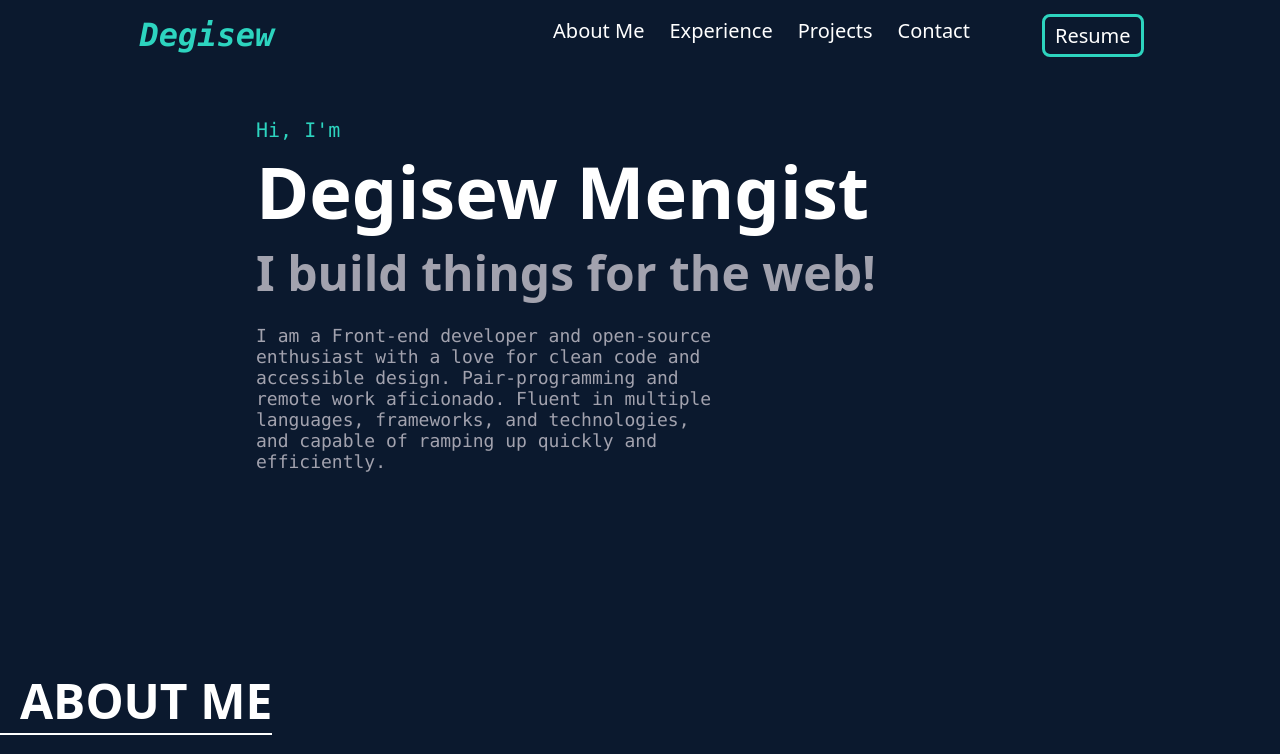
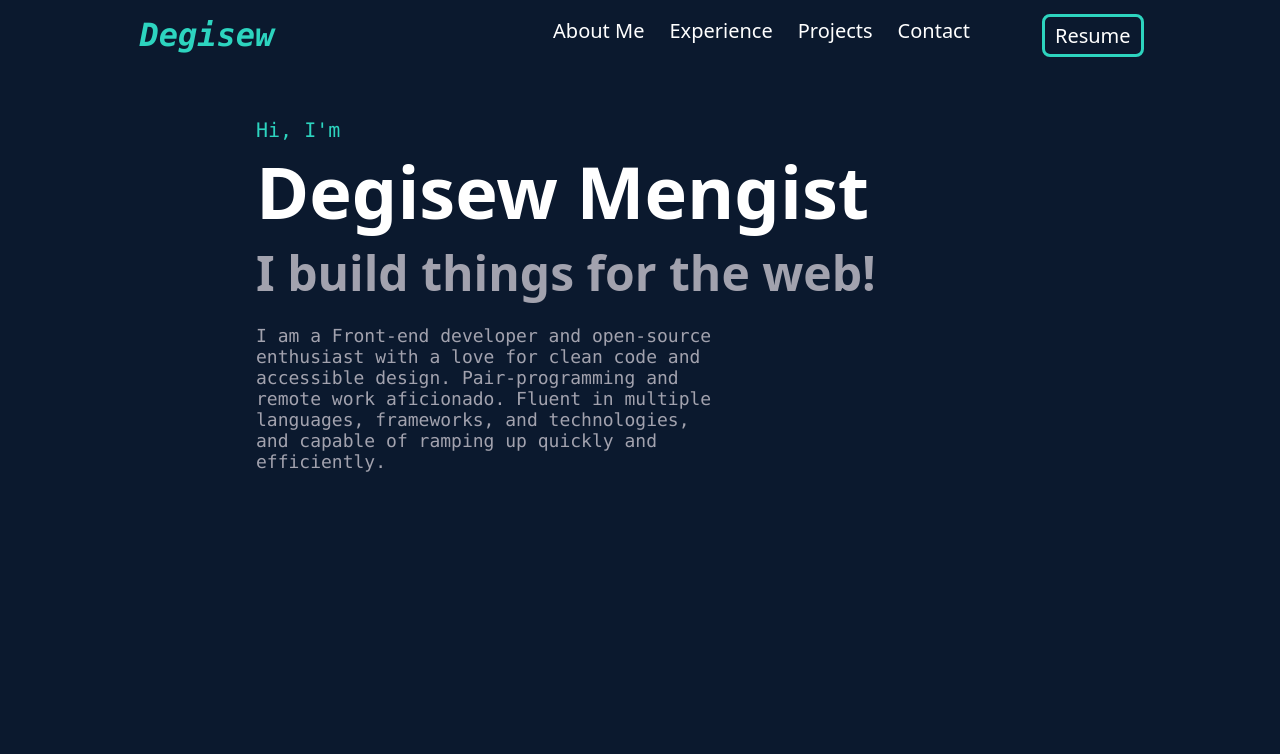
Before and after one commit to degisew/SPA-Portfolio, a React (Create React App) app: page / in a window 1280 px wide. Shown: the top 754 px of the page. Built offline with nearby package versions, Linux system fonts and the light colour scheme.

Commit message:
Added a style for page titles

```diff
--- a/src/Pages/SharedStyles.module.css
+++ b/src/Pages/SharedStyles.module.css
@@ -1,7 +1,8 @@
 .title {
-  font-size: 2rem;
+  font-size: 1.3rem;
   font-weight: 700;
   width:fit-content;
   padding-left: 20px;
   border-bottom: 2px solid white;
+  margin-top: 6rem;
 }
```
